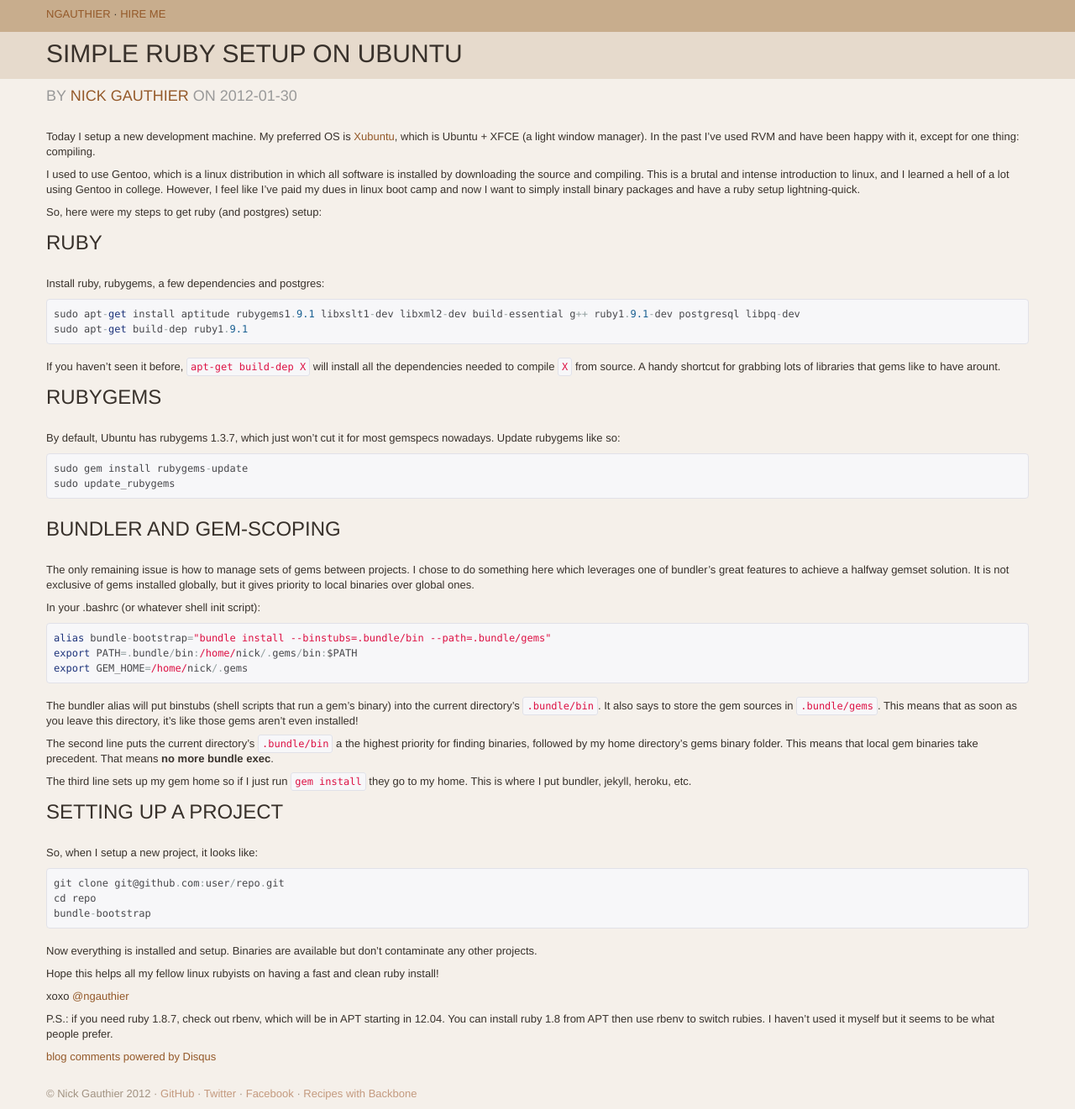
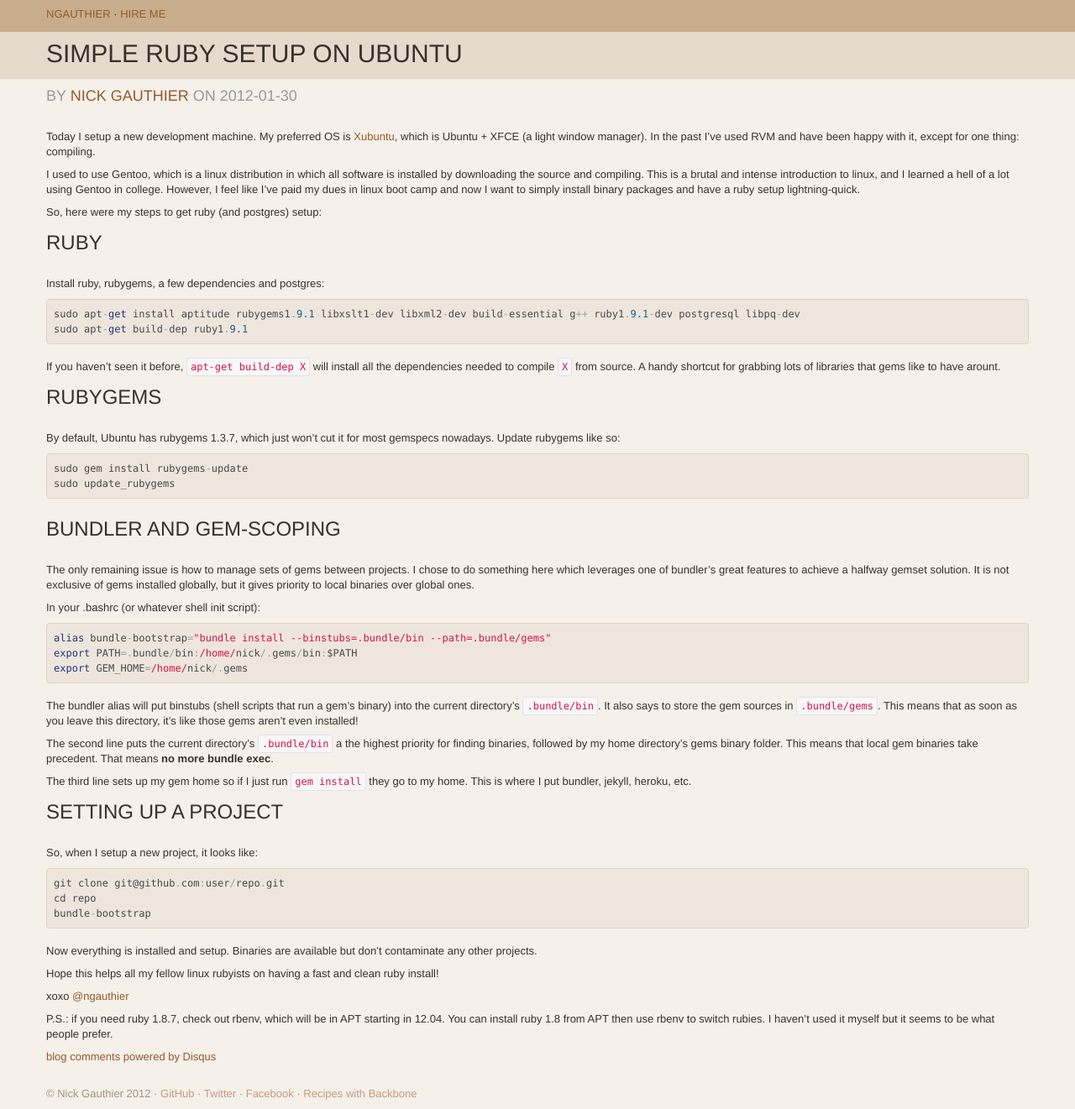
Before and after one commit to ngauthier/ngauthier.github.com, a Jekyll site: the page built from _posts/2012-01-30-simple-ruby-on-ubuntu.md, in a window 1280 px wide. Shown: the whole page at 84% size. Built offline with Jekyll 4.4.1, drawn with Linux system fonts in a browser that asks for light colours; Markdown is read by kramdown in place of the engine named in the settings; comment, search, counter and statistics services are not loaded.

Commit message:
code colors

```diff
--- a/stylesheets/ngauthier.css
+++ b/stylesheets/ngauthier.css
@@ -73,6 +73,19 @@
   background-image: -moz-linear-gradient(   top, rgba(245,240,234,0), rgba(245,240,234,1));
   background-image: -ms-linear-gradient(    top, rgba(245,240,234,0), rgba(245,240,234,1));
   background-image: -o-linear-gradient(     top, rgba(245,240,234,0), rgba(245,240,234,1));
+}
+
+.prettyprint {
+  border: 1px solid #e1d2c1;
+  background-color: #eee6dd;
+}
+
+.prettyprint .com {
+  color: #908880;
+}
+
+code, pre {
+  font-family: Menlo, Monaco, "Bitstream Vera Sans Mono", "Inconsolata", "Courier New", monospace;
 }
 
 .hero-unit {
```
